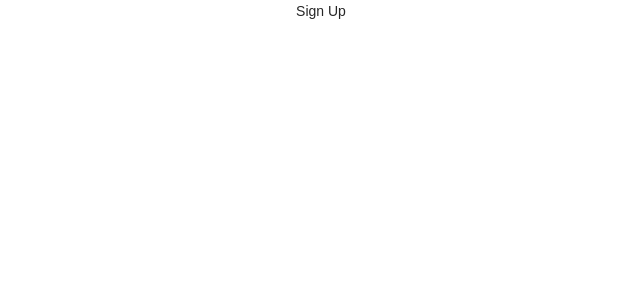
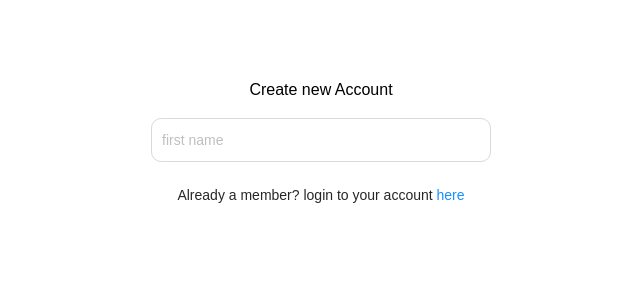
Before and after one commit to saifudheenvk/my_tutor, a React (Create React App) app: page /sign-up in a window 1280 px wide. Shown: the top 300 px of the page, without its empty margins (319-959 px from the left). Built offline with nearby package versions, Linux system fonts and the light colour scheme.

Commit message:
added signup functions

```diff
--- a/src/App.tsx
+++ b/src/App.tsx
@@ -8,6 +8,7 @@ import theme from './utils/theme';
 import LoginForm from './components/Login/LoginForm';
 import ForgotPassword from './components/Login/ForgotPassword';
 import { useAppSelector } from './redux/store';
+import SignUpForm from './components/Login/SignUpForm';
 
 function App() {
   const themeRedux = useAppSelector(state=>state.themeReducer)
@@ -18,7 +19,7 @@ function App() {
         <Router>
           <Routes>
             <Route path='/sign-in' element={<LoginForm />} />
-            <Route path='/sign-up' element={<div>Sign Up</div>} />
+            <Route path='/sign-up' element={<SignUpForm/>} />
             <Route path='/forgot-password' element={<ForgotPassword/>} />
             <Route path='*' element={<Content />} />
           </Routes>
--- a/src/actions/users/auth.ts
+++ b/src/actions/users/auth.ts
@@ -4,7 +4,7 @@ import axiosInstance from "../axios";
 
 
 export async function authenticateUser(data: LoginRequest) {
-    return axiosInstance.post(`${baseURL}/api/auth/login`).then(res => {
+    return axiosInstance.post(`${baseURL}/api/users/login`,data).then(res => {
         return res.data;
     })
 }
--- a/src/actions/users/userDetails.ts
+++ b/src/actions/users/userDetails.ts
@@ -1,4 +1,5 @@
 import { baseURL } from "../../constants";
+import { SignUpRequest } from "../../utils/types/actions/user";
 import axiosInstance from "../axios";
 
 
@@ -7,3 +8,9 @@ export async function getMyDetails() {
         return res.data;
     })
 }
+
+export async function registerUser(data: SignUpRequest) {
+    return axiosInstance.post(`${baseURL}/api/users/register`, data).then(res => {
+        return res.data;
+    })
+}
--- a/src/components/Login/ForgotPassword.tsx
+++ b/src/components/Login/ForgotPassword.tsx
@@ -1,4 +1,5 @@
 import { FC, useState } from "react";
+import { Link } from "react-router-dom";
 import { authenticateUser } from "../../actions/users/auth";
 import { ForgotPasswordRequest } from "../../utils/types/actions/user";
 import { LoginContainer, LoginTitle } from "../styled_components/Login";
@@ -34,7 +35,9 @@ const ForgotPassword: FC<IProps> = (props) => {
             <InputBox placeholder="email" callFunc={true} handleChange={handleChange} formData={formData} type="email" /><br /><br />
             {formData?.email && <><InputBox placeholder="otp" handleChange={handleChange} formData={formData} type="otp" /><br /><br /></>}
             {formData?.otp && <><InputBox placeholder="new password" handleChange={handleChange} formData={formData} type="npassword" /><br /><br /></>}
-            {formData?.npassword && <InputBox callFunc={true} placeholder="confirm password" submitFunction={loginToYourAccount} handleChange={handleChange} formData={formData} type="password" />}
+            {formData?.npassword && <><InputBox callFunc={true} placeholder="confirm password" submitFunction={loginToYourAccount} handleChange={handleChange} formData={formData} type="password" /><br /><br /></>}
+            <p>Sign in with existing password <Link to="/sign-in" >here</Link> </p>
+            <p>Do you have an account? create one <Link to="/sign-up" >here</Link> </p>
         </LoginContainer>
     )
 
--- a/src/components/Login/LoginForm.tsx
+++ b/src/components/Login/LoginForm.tsx
@@ -1,4 +1,5 @@
 import { FC, useState } from "react";
+import { Link } from "react-router-dom";
 import { authenticateUser } from "../../actions/users/auth";
 import { LoginRequest } from "../../utils/types/actions/user";
 import { LoginContainer, LoginTitle } from "../styled_components/Login";
@@ -32,7 +33,9 @@ const LoginForm: FC<IProps> = (props) => {
         <LoginContainer>
             <LoginTitle>Login to your Account</LoginTitle>
             <InputBox placeholder="email" handleChange={handleChange} formData={formData} type="email" /><br /><br />
-            {formData?.email && <InputBox placeholder="password" submitFunction={loginToYourAccount} handleChange={handleChange} formData={formData} type="password" />}
+            {formData?.email && <><InputBox callFunc={true} placeholder="password" submitFunction={loginToYourAccount} handleChange={handleChange} formData={formData} type="password" /><br /><br /></>}
+            <p>Forgot your password or Do you want to reset it? <Link to="/forgot-password">click</Link> </p>
+            <p>Do you have an account? create one <Link to="/sign-up" >here</Link> </p>
         </LoginContainer>
     )
 
--- /dev/null
+++ b/src/components/Login/SignUpForm.tsx
@@ -0,0 +1,40 @@
+import { FC, useState } from "react";
+import { Link } from "react-router-dom";
+import { registerUser } from "../../actions/users/userDetails";
+import { SignUpRequest } from "../../utils/types/actions/user";
+import { LoginContainer, LoginTitle } from "../styled_components/Login";
+import InputBox from "./InputBox";
+
+interface IProps {
+}
+const SignUpForm:FC<IProps> = props =>{
+
+    const [formData, setFormData] = useState<SignUpRequest>();
+    const handleChange = (e: React.ChangeEvent<HTMLInputElement>, valueType: string) => {
+        setFormData((prev: any) => {
+            return { ...prev, [valueType]: e.target.value }
+        })
+    }
+
+    const loginToYourAccount = () => {
+        if (formData) {
+            registerUser(formData).then(res => {
+                console.log(res.data)
+            })
+        }
+    }
+
+    return(
+        <LoginContainer>
+            <LoginTitle>Create new Account</LoginTitle>
+            <InputBox placeholder="first name" handleChange={handleChange} formData={formData} type="firstName" /><br /><br />
+            {formData?.firstName&&<><InputBox placeholder="last name" handleChange={handleChange} formData={formData} type="lastName" /><br /><br /></>}
+            {formData?.lastName&&<><InputBox placeholder="phone number" handleChange={handleChange} formData={formData} type="mobileNumber" /><br /><br /></>}
+            {formData?.mobileNumber&&<><InputBox placeholder="email" handleChange={handleChange} formData={formData} type="email" /><br /><br /></>}
+            {formData?.email && <><InputBox callFunc={true} placeholder="password" submitFunction={loginToYourAccount} handleChange={handleChange} formData={formData} type="password" /><br /><br /></>}
+            <p>Already a member? login to your account <Link to="/sign-in" >here</Link> </p>
+        </LoginContainer>
+    )
+}
+
+export default SignUpForm;
--- a/src/components/styled_components/Login/index.tsx
+++ b/src/components/styled_components/Login/index.tsx
@@ -5,7 +5,7 @@ export const LoginInput = styled(Input)`
     background-color: #fff !important ;
     padding: 10px;
     border-radius: 10px !important;
-    width: 300px;
+    width: 340px;
     & .ant-input{
         background-color: #fff !important ;
     }
```
Also changed, not shown: src/utils/types/actions/user.ts (+8 -0 lines).
